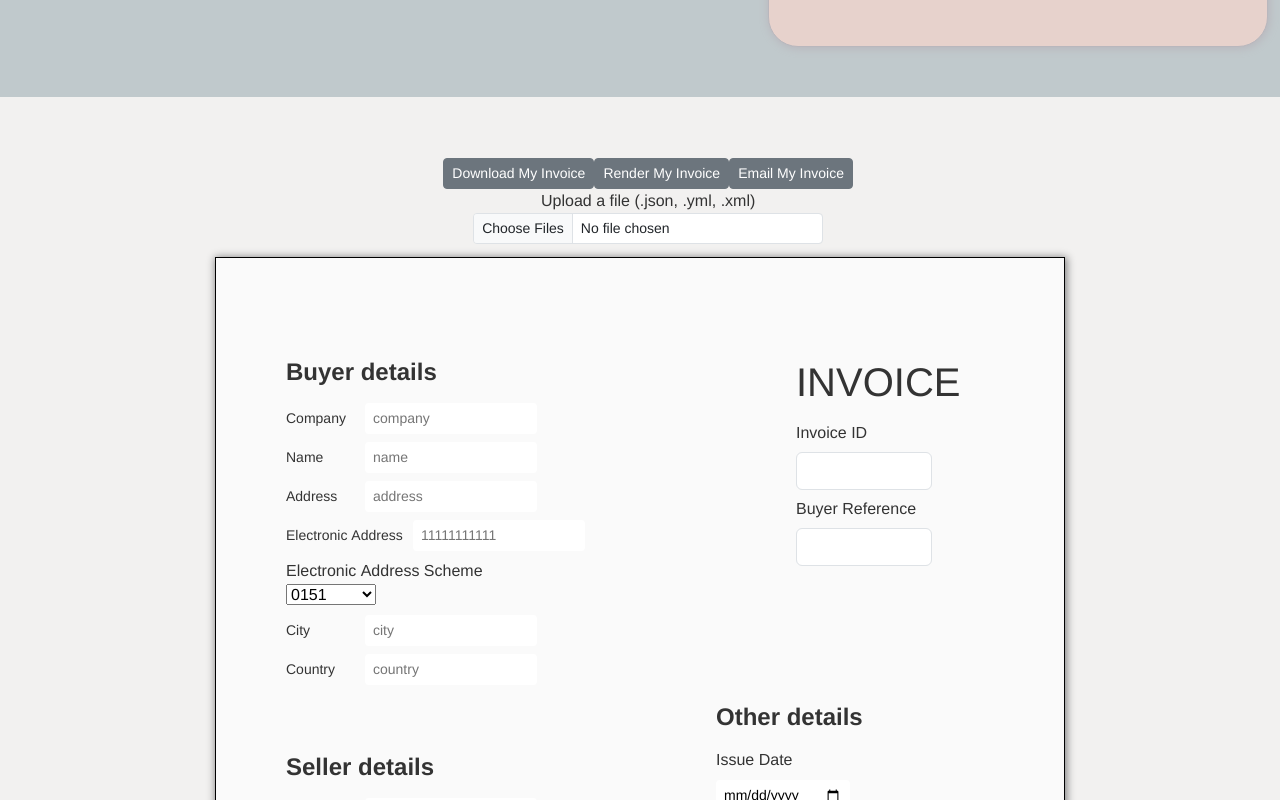
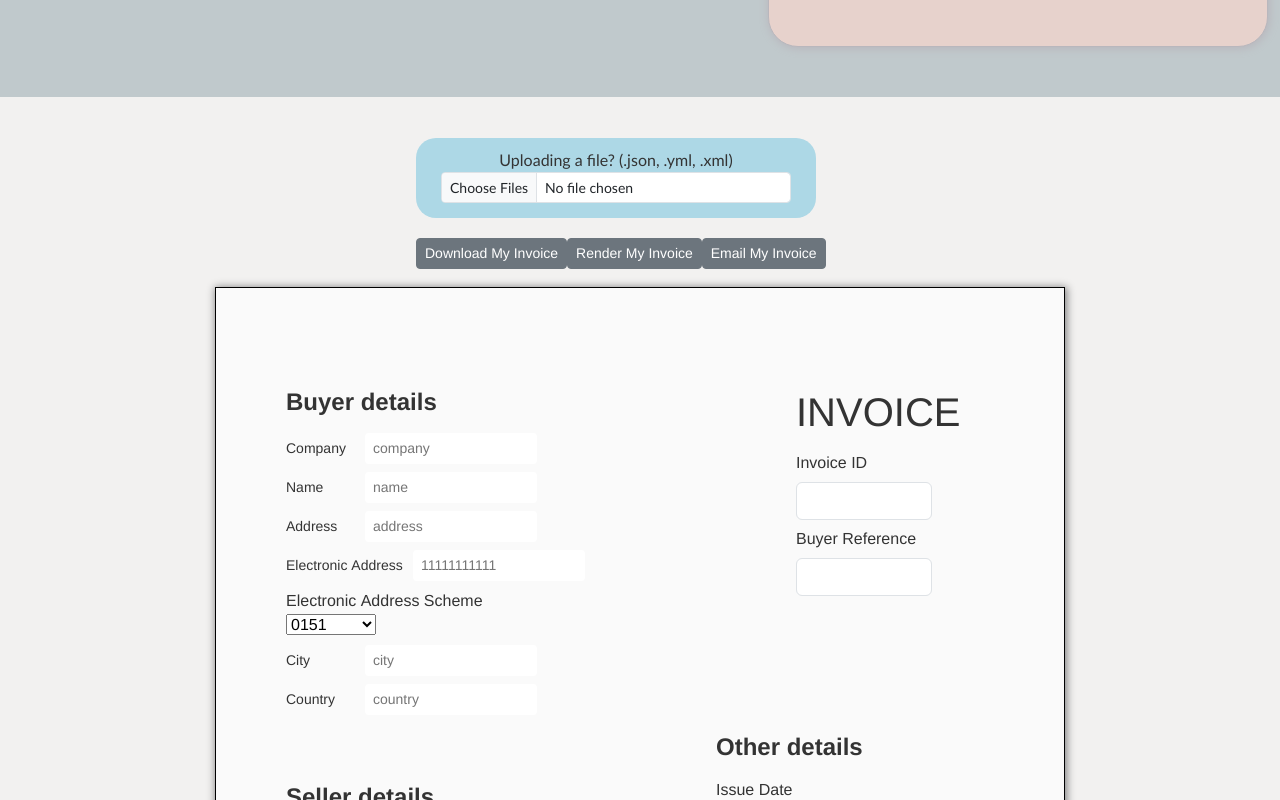
Before and after one commit to MysticalFire1315/SENG2021-frontend, a Next.js app: page / in a window 1280 px wide. Shown: the part 2660-3460 px from the top of the page. Built offline with nearby package versions, Linux system fonts and the light colour scheme.

Commit message:
cahnged formatting

```diff
--- a/src/components/MainComponent/Invoice/InvoiceOptions.jsx
+++ b/src/components/MainComponent/Invoice/InvoiceOptions.jsx
@@ -80,6 +80,20 @@ const InvoiceOptions = (props) => {
 
   return (
     <div id="invoice-options">
+      <div className="invoice-file-options">
+        <div class="row">
+          <label for="formFileSm">Uploading a file? (.json, .yml, .xml)</label>
+          <input
+            class="form-control form-control-sm"
+            style={{ width: '350px', position: 'relative' }}
+            id="formFileSm"
+            type="file"
+            accept=".json,.yml,.xml"
+            onChange={(e) => handleFileInput(e.target.value)}
+            multiple
+          />
+        </div>
+      </div>
       <div className="error-list">{errorList}</div>
       <button
         type="button"
@@ -98,18 +112,6 @@ const InvoiceOptions = (props) => {
       <button type="button" class="btn btn-secondary btn-sm">
         Email My Invoice
       </button>
-      <div class="row">
-        <label for="formFileSm">Upload a file (.json, .yml, .xml)</label>
-        <input
-          class="form-control form-control-sm"
-          style={{ width: '350px', position: 'relative' }}
-          id="formFileSm"
-          type="file"
-          accept=".json,.yml,.xml"
-          onChange={(e) => handleFileInput(e.target.value)}
-          multiple
-        />
-      </div>
     </div>
   );
 };
--- a/src/styles/Invoice.css
+++ b/src/styles/Invoice.css
@@ -3,7 +3,7 @@
   margin-left: auto;
   margin-right: auto;
   margin-bottom: 200px;
-  margin-top: 160px;
+  margin-top: 190px;
   width: 850px;
   min-height: 1200px; /*subject to change from flexbox invoice items*/
   border: 1px solid black;
@@ -128,8 +128,8 @@
   position: absolute;
   margin: auto;
   text-align: center;
-  margin-top: -100px;
-  margin-left: 150px;
+  margin-top: -150px;
+  margin-left: 200px;
 }
 
 #invoice-note {
@@ -200,6 +200,12 @@
   z-index: 99999;
 }
 
-.error-image {
-
+.invoice-file-options {
+  margin-bottom: 20px;
+  width: 400px;
+  height: 80px;
+  background-color: lightblue;
+  font-family: 'Trebuchet MS', 'Lucida Sans Unicode', 'Lucida Grande', 'Lucida Sans', Arial, sans-serif;
+  border-radius: 20px;
+  padding: 10px;
 }
```
